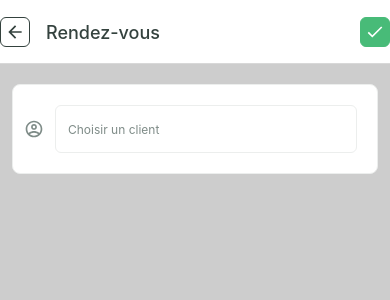
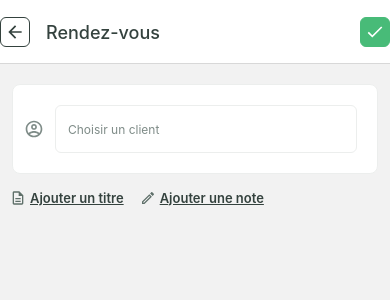
Before and after one commit to kiki-le-singe/rendez-vous, a React Native app: screen /RendezVous in a window 390 px wide. Shown: the top 300 px of the page. Built offline with nearby package versions, Linux system fonts and the light colour scheme.

Commit message:
Implement actions links

```diff
--- /dev/null
+++ b/assets/svg/js/PaperIcon/index.tsx
@@ -0,0 +1,14 @@
+import Svg, { Path } from "react-native-svg";
+
+import Colors from "../../../../constants/Colors";
+
+export default function PaperIcon() {
+  return (
+    <Svg width="12" height="14" viewBox="0 0 12 14" fill="none">
+      <Path
+        d="M3.33335 9.66659H8.66669V10.9999H3.33335V9.66659ZM3.33335 6.99992H8.66669V8.33325H3.33335V6.99992ZM7.33335 0.333252H2.00002C1.26669 0.333252 0.666687 0.933252 0.666687 1.66659V12.3333C0.666687 13.0666 1.26002 13.6666 1.99335 13.6666H10C10.7334 13.6666 11.3334 13.0666 11.3334 12.3333V4.33325L7.33335 0.333252ZM10 12.3333H2.00002V1.66659H6.66669V4.99992H10V12.3333Z"
+        fill={Colors.light.lightGreen}
+      />
+    </Svg>
+  );
+}
--- /dev/null
+++ b/assets/svg/js/PenIcon/index.tsx
@@ -0,0 +1,14 @@
+import Svg, { Path } from "react-native-svg";
+
+import Colors from "../../../../constants/Colors";
+
+export default function PenIcon() {
+  return (
+    <Svg width="12" height="12" viewBox="0 0 12 12" fill="none">
+      <Path
+        d="M7.37251 4.01333L7.98584 4.62667L1.94584 10.6667H1.33251V10.0533L7.37251 4.01333ZM9.77251 0C9.60584 0 9.43251 0.0666666 9.30584 0.193333L8.08584 1.41333L10.5858 3.91333L11.8058 2.69333C12.0658 2.43333 12.0658 2.01333 11.8058 1.75333L10.2458 0.193333C10.1125 0.06 9.94584 0 9.77251 0ZM7.37251 2.12667L-0.000823975 9.5V12H2.49918L9.87251 4.62667L7.37251 2.12667Z"
+        fill={Colors.light.lightGreen}
+      />
+    </Svg>
+  );
+}
--- a/screens/RendezVousScreen/index.tsx
+++ b/screens/RendezVousScreen/index.tsx
@@ -1,21 +1,28 @@
-import { StyleSheet } from "react-native";
+import { StyleSheet, View as RNView, ScrollView } from "react-native";
 
 import { View } from "../../components/Themed";
 import Card from "../../components/Card";
 import ClientInput from "../../components/ClientInput";
 import Colors from "../../constants/Colors";
+import UnderlineText from "../../components/UnderlineText";
+import PaperIcon from "../../assets/svg/js/PaperIcon";
+import PenIcon from "../../assets/svg/js/PenIcon";
 
 export default function RendezVousScreen() {
   return (
-    <View
+    <ScrollView
       style={styles.container}
-      lightColor={Colors.light.background}
-      darkColor={Colors.dark.background}
+      contentContainerStyle={styles.contentContainerStyle}
     >
       <Card>
         <ClientInput editable={false} />
       </Card>
-    </View>
+
+      <RNView style={styles.actionsLink}>
+        <UnderlineText text="Ajouter un titre" icon={<PaperIcon />} />
+        <UnderlineText text="Ajouter une note" icon={<PenIcon />} />
+      </RNView>
+    </ScrollView>
   );
 }
 
@@ -24,6 +31,12 @@ const styles = StyleSheet.create({
     flex: 1,
     paddingHorizontal: 12,
     paddingTop: 20,
+  },
+  contentContainerStyle: {
     gap: 16,
   },
+  actionsLink: {
+    flexDirection: "row",
+    gap: 18,
+  },
 });
```
Also changed, not shown: assets/svg/paper.svg (added), assets/svg/pen.svg (added).
